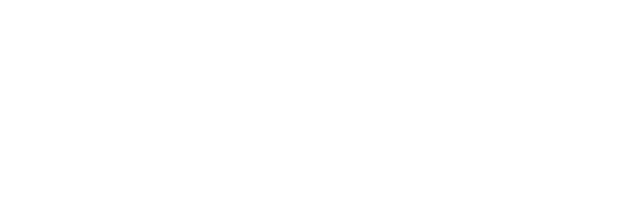
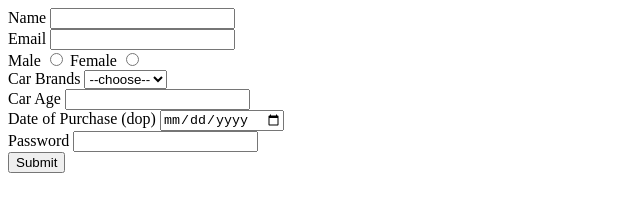
Before and after one commit to acciojob/car-insurance-form-iamvasu18, a website: page main.html in a window 1280 px wide. Shown: the whole page, without its empty margins (0-640 px from the left). Drawn offline with Linux system fonts and the light colour scheme.

Commit message:
created a submission

```diff
--- a/main.html
+++ b/main.html
@@ -8,6 +8,38 @@
 
 <body>
 	<!-- the entire body must be written by student -->
+	<form action="" method="post">
+		<label for="name">Name</label>
+		<input id="name" type="text" required>
+		<br>
+		<label for="email">Email</label>
+		<input id="email" type="email" required>
+		<br>
+		<label for="male">Male</label>
+		<input id="male" type="radio" >
+		<label for="female">Female</label>
+		<input id="female" type="radio" >
+		<br>
+		<label for="cars">Car Brands</label>
+		<select id="cars">
+			<option >--choose--</option>
+			<option>BMW</option>
+			<option>Audi</option>
+			<option>Mercedez</option>
+		</select>
+		<br>
+		<label for="carage">Car Age</label>
+		<input id="carage" type="number" required>
+		<br>
+		<label for="dop">Date of Purchase (dop)</label>
+		<input id="dop" type="date" required>
+		<br>
+		<label for="password">Password</label>
+		<input id="password" type="password" required>
+		<br>
+		<input type="submit">
+
+	</form>
     <script type="text/javascript" src="./script.js">
 </script>
 
```
